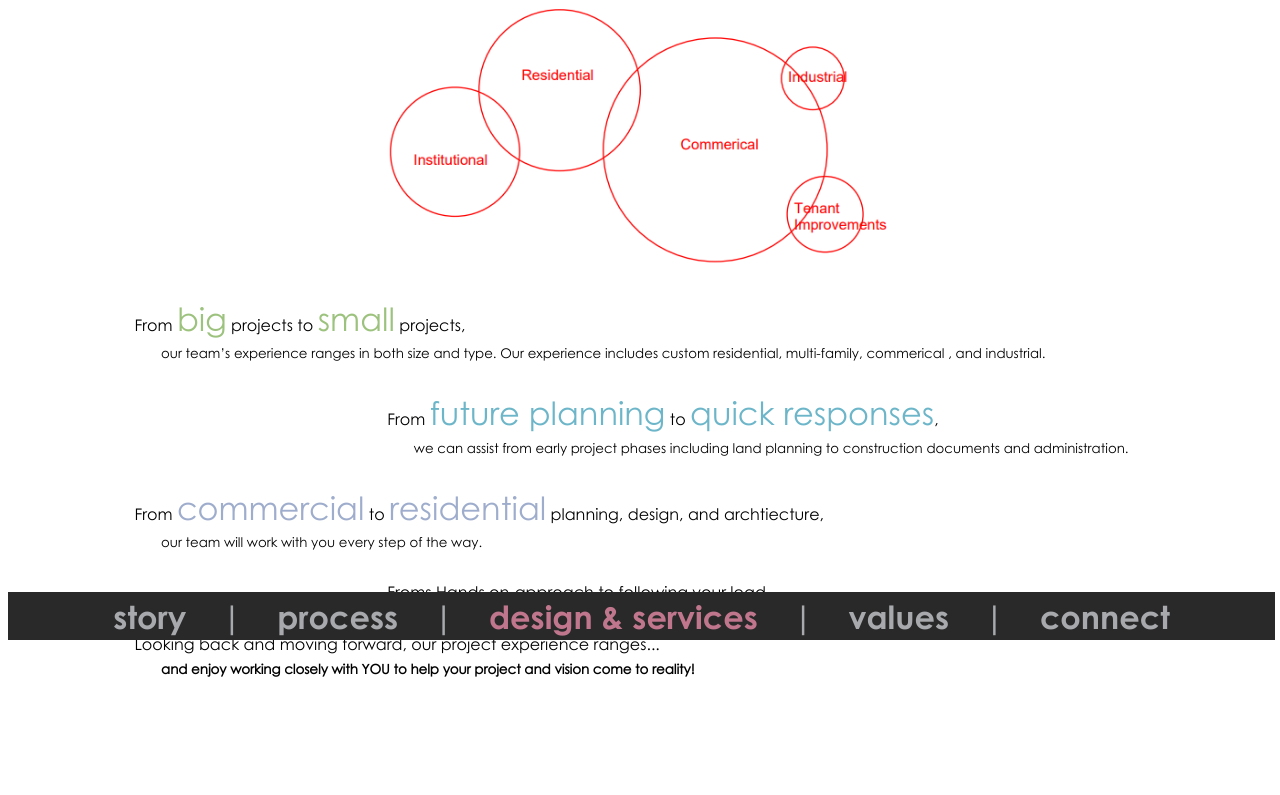
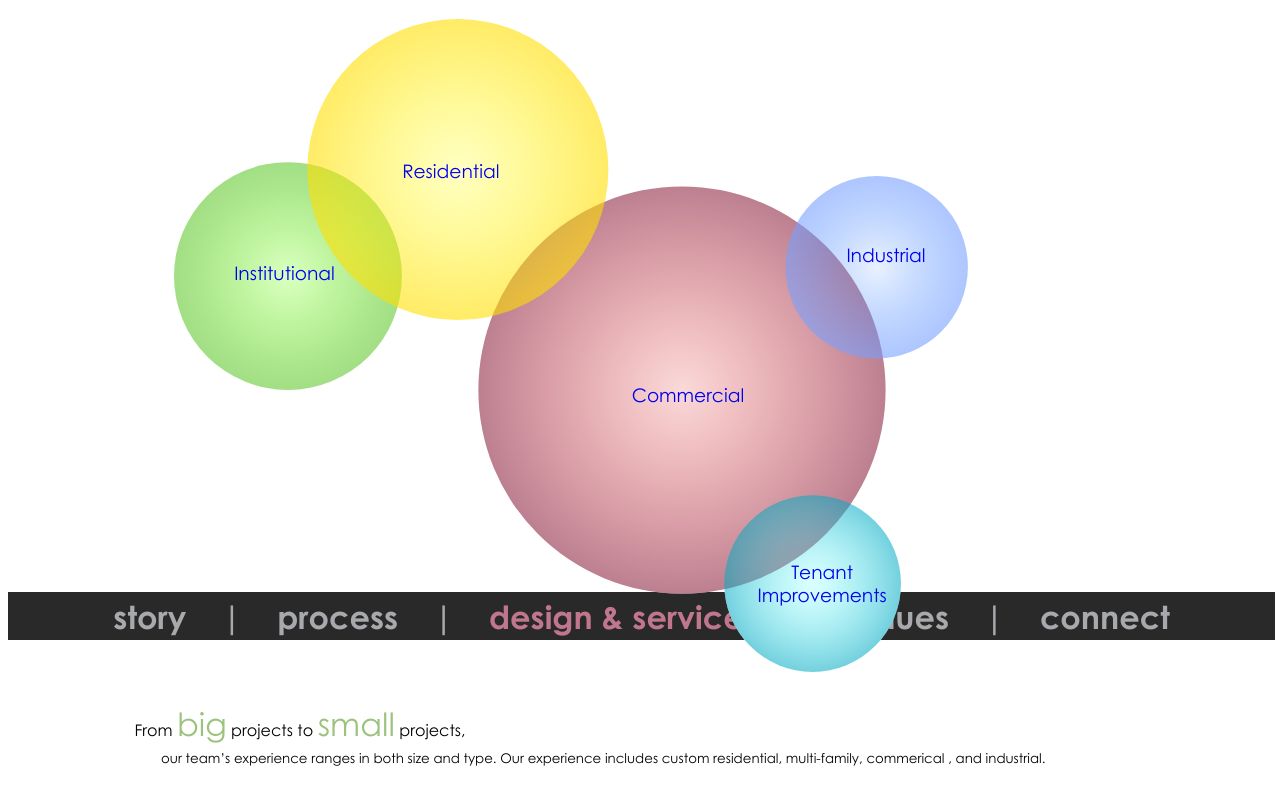
Before and after one commit to victorbofill/covalent-architecture, a React app: page /design in a window 1280 px wide. Shown: the top 795 px of the page. Built offline with nearby package versions, Linux system fonts and the light colour scheme.

Commit message:
created a button grid for the logo

```diff
--- a/src/components/design/Design.js
+++ b/src/components/design/Design.js
@@ -1,14 +1,14 @@
 import React, { Component } from 'react';
-import { NavLink } from 'react-router-dom';
 
-import venn from '../../assets/img/venn.png';
+import LogoButtons from './logoButtons/LogoButtons';
+
 import './Design.scss';
 
 export default class Story extends Component {
   render() {
     return (
       <article className="design">
-        <NavLink to='/design/projects'><img src={venn}/></NavLink>
+        <LogoButtons />
         <blockquote>
           <p>From <span className="buzz-word green">big</span> projects to <span className="buzz-word green">small</span> projects,<br/>
             <sub>our team’s experience ranges in both size and type. Our experience includes custom residential, multi-family, commerical , and industrial.</sub></p>
--- /dev/null
+++ b/src/components/design/logoButtons/LogoButtons.js
@@ -0,0 +1,19 @@
+import React, { Component } from 'react';
+import { NavLink } from 'react-router-dom';
+
+
+import './LogoButtons.scss';
+
+export default class Story extends Component {
+  render() {
+    return (
+      <figure className="button-container">
+        <NavLink to="/design/projects"><div className="institutional button"><p>Institutional</p></div></NavLink>
+        <NavLink to="/design/projects"><div className="residential button"><p>Residential</p></div></NavLink>
+        <NavLink to="/design/projects"><div className="commercial button"><p>Commercial</p></div></NavLink>
+        <NavLink to="/design/projects"><div className="industrial button"><p>Industrial</p></div></NavLink>
+        <NavLink to="/design/projects"><div className="tenant button"><p>Tenant Improvements</p></div></NavLink>
+      </figure>
+    );
+  }
+}
--- /dev/null
+++ b/src/components/design/logoButtons/LogoButtons.scss
@@ -0,0 +1,82 @@
+.button-container {
+  height: 35em;
+  width: 43em;
+  position: relative;
+  background-image: url('../../../assets/img/covalent-bond.svg');
+  background-repeat: no-repeat;
+  font-size: 14pt;
+
+  .button {
+    border-radius: 50%;
+    position: absolute;
+  }
+
+  .institutional {
+    height: 12em;
+    width: 12em;
+    top: 7.5em;
+    z-index: 2;
+
+    p {
+      top: 4.5em;
+      left: 3.2em;
+      position: absolute;
+    }
+  }
+
+  .residential {
+    height: 16em;
+    width: 16em;
+    left: 7em;
+    z-index: 1;
+
+    p {
+      top: 6.5em;
+      left: 5.2em;
+      position: absolute;
+    }
+  }
+
+  .commercial {
+    height: 21.5em;
+    width: 21.5em;
+    top: 9em;
+    left: 16.5em;
+    z-index: 0;
+
+    p {
+      top: 9.5em;
+      left: 8em;
+      position: absolute;
+    }
+  }
+
+  .industrial {
+    height: 9.4em;
+    width: 9.4em;
+    top: 8.5em;
+    left: 32.8em;
+    z-index: 1;
+
+    p {
+      top: 2.5em;
+      left: 3.2em;
+      position: absolute;
+    }
+  }
+
+  .tenant {
+    height: 9.2em;
+    width: 9.2em;
+    top: 25.5em;
+    left: 29.5em;
+    z-index: 1;
+
+    p {
+      text-align: center;
+      top: 2.5em;
+      left: 1.2em;
+      position: absolute;
+    }
+  }
+}
--- a/src/components/values/Values.scss
+++ b/src/components/values/Values.scss
@@ -1,6 +1,5 @@
 .values {
     margin: 10em 10em;
-    width: 99%;
 
     blockquote {
         margin: 2em 0;
```
